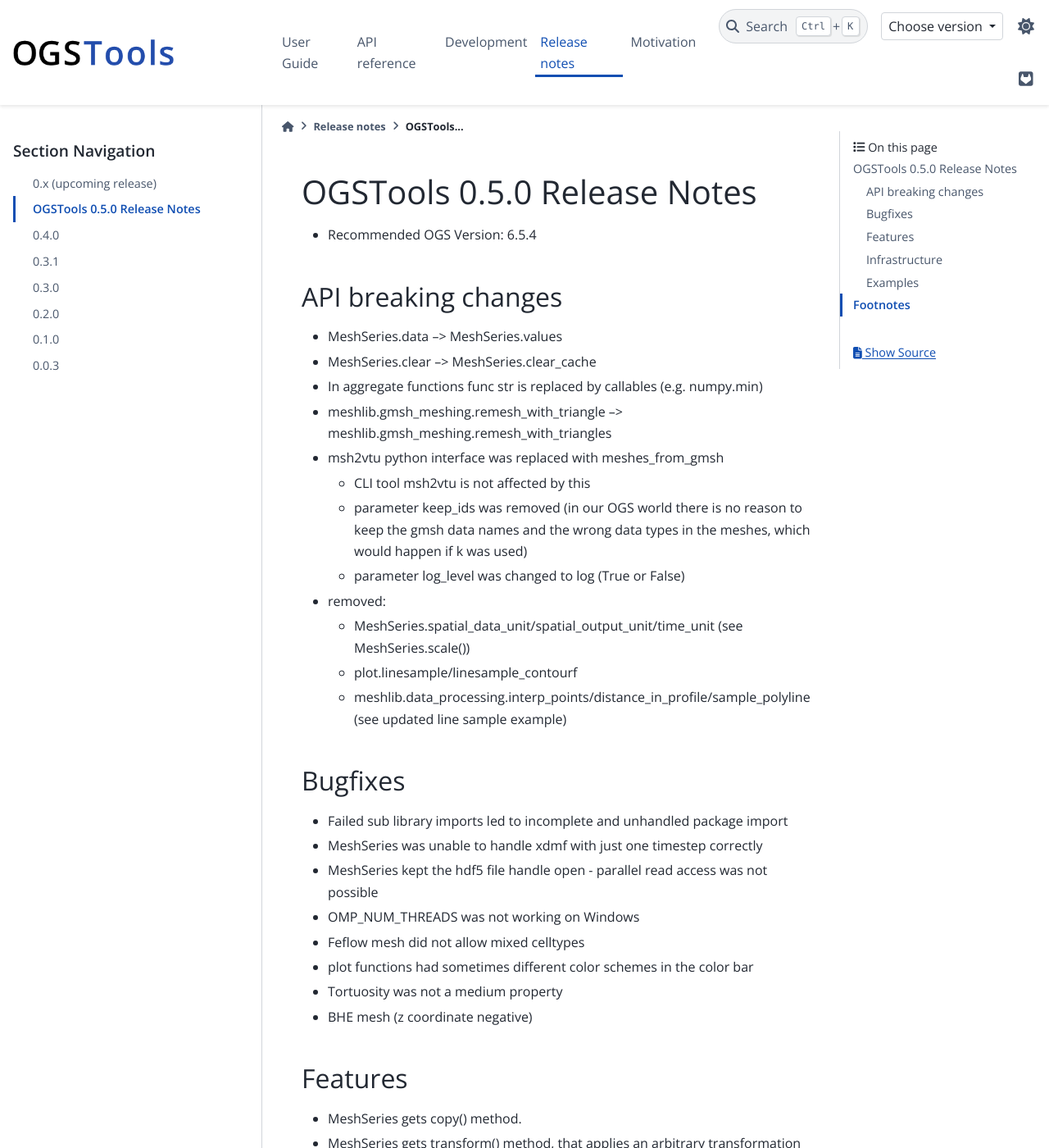
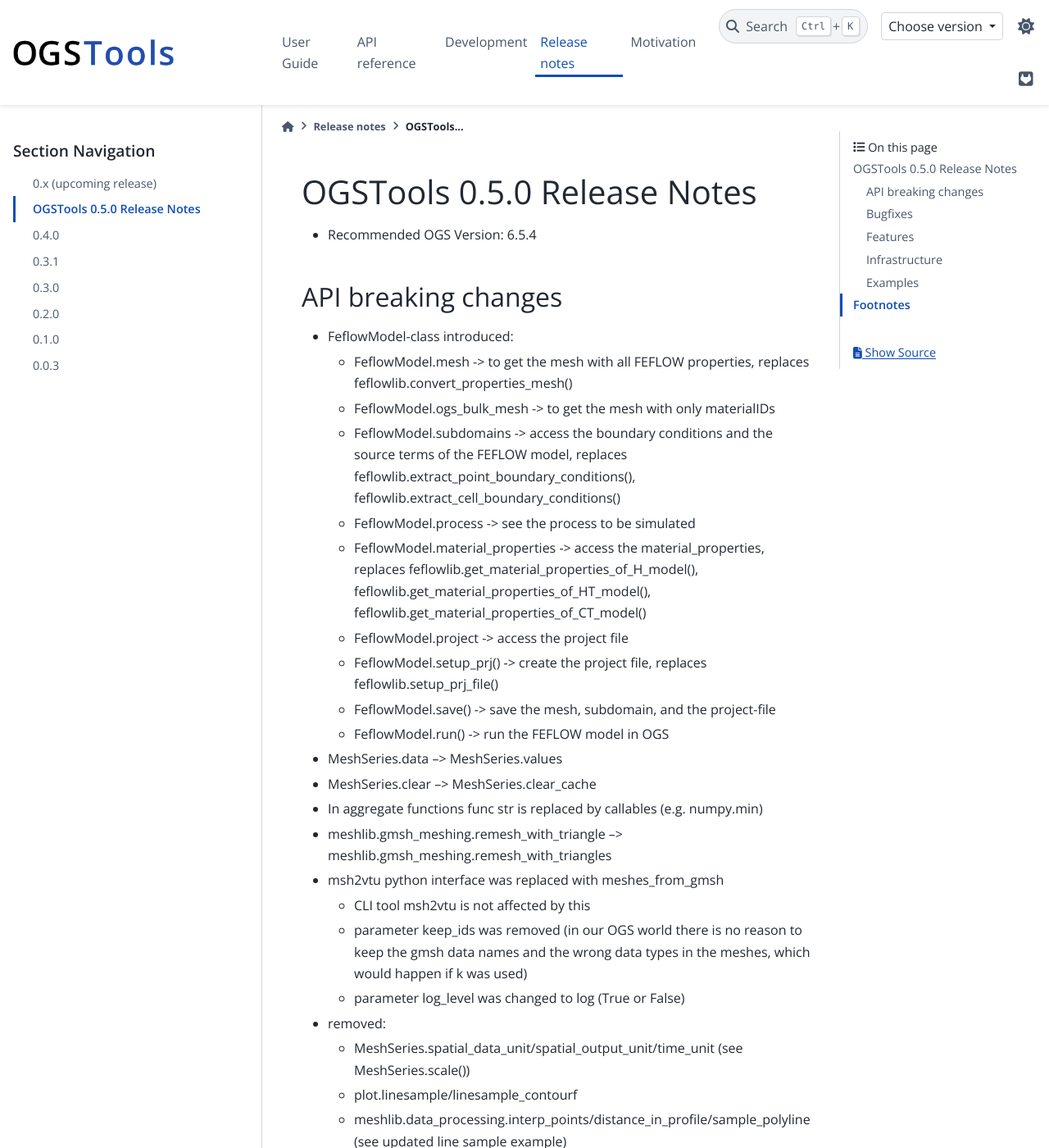
Before and after one commit to ufz/ogstools, a Sphinx documentation site: the page built from docs/releases/ogstools-0.5.0.md, in a window 1280 px wide and 1400 px high. Shown: the whole window at 82% size. Built offline with Sphinx 7.4.7 and the PyData theme 0.15.4, drawn with Linux system fonts in a browser that asks for light colours; pages that are not in the unit, such as notebooks, are missing from menus; the version number could not be read and is left out; comment, search, counter and statistics services are not loaded; some of the changed text lies outside the part shown.

Commit message:
add release notes for FEFLOW converter

```diff
--- a/docs/releases/ogstools-0.5.0.md
+++ b/docs/releases/ogstools-0.5.0.md
@@ -4,6 +4,16 @@
 
 ## API breaking changes
 
+- FeflowModel-class introduced:
+  - FeflowModel.mesh -> to get the mesh with all FEFLOW properties, replaces feflowlib.convert_properties_mesh()
+  - FeflowModel.ogs_bulk_mesh -> to get the mesh with only materialIDs
+  - FeflowModel.subdomains -> access the boundary conditions and the source terms of the FEFLOW model, replaces feflowlib.extract_point_boundary_conditions(), feflowlib.extract_cell_boundary_conditions()
+  - FeflowModel.process -> see the process to be simulated
+  - FeflowModel.material_properties -> access the material_properties, replaces feflowlib.get_material_properties_of_H_model(), feflowlib.get_material_properties_of_HT_model(), feflowlib.get_material_properties_of_CT_model()
+  - FeflowModel.project -> access the project file
+  - FeflowModel.setup_prj() -> create the project file, replaces feflowlib.setup_prj_file()
+  - FeflowModel.save() -> save the mesh, subdomain, and the project-file
+  - FeflowModel.run() -> run the FEFLOW model in OGS
 - MeshSeries.data --> MeshSeries.values
 - MeshSeries.clear --> MeshSeries.clear_cache
 - In aggregate functions func str is replaced by callables (e.g. numpy.min)
@@ -21,17 +31,22 @@
 
 ## Bugfixes
 
+- FeflowModel: fix material_properties for HT process
+- FeflowModel: could not convert mixed celltypes in FEFLOW mesh
 - Failed sub library imports led to incomplete and unhandled package import
 - MeshSeries was unable to handle xdmf with just one timestep correctly
 - MeshSeries kept the hdf5 file handle open - parallel read access was not possible
 - OMP_NUM_THREADS was not working on Windows
-- Feflow mesh did not allow mixed celltypes
 - plot functions had sometimes different color schemes in the color bar
 - Tortuosity was not a medium property
 - BHE mesh (z coordinate negative)
 
 ## Features
 
+- FeflowModel: heterogeneous material properties are now saved on the mesh and not a separate mesh
+- FeflowModel: allow generic creation of project files for unsupported processes to have a proposal of a project file, which needs to be modified manually to have working OGS model
+- FeflowModel: allow configuration of time stepping and error tolerance for all processes
+- FeflowModel: use materialIDs from FEFLOW-user-data, if defined
 - MeshSeries gets copy() method.
 - MeshSeries gets transform() method, that applies an arbitrary transformation function to all time steps.
 - MeshSeries get extract() method to select points or cells via ids
@@ -56,6 +71,7 @@
 ## Examples
 
 - All examples use `import ogstools as ot`. To not be confused with ogs python bindings
+- New examples to show post-conversion modifications of FEFLOW model(modify boundary conditions and project-file)
 
 # Footnotes
 
```
